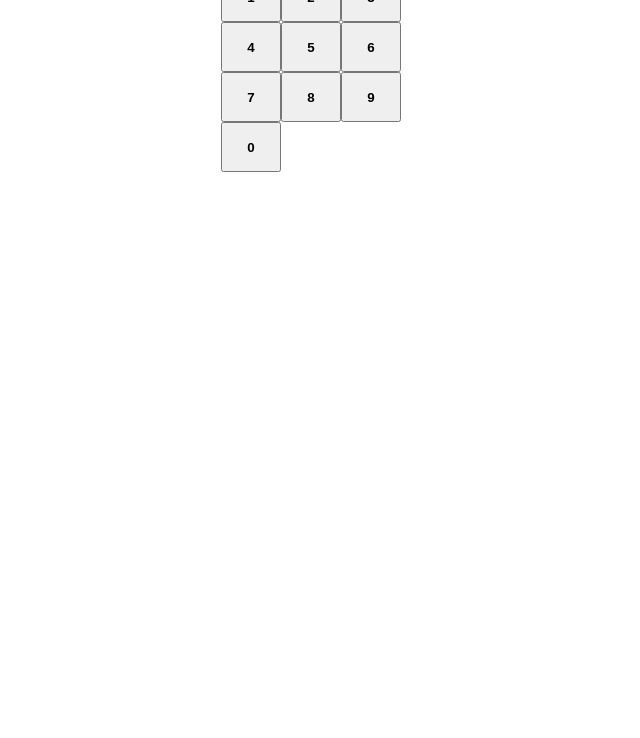
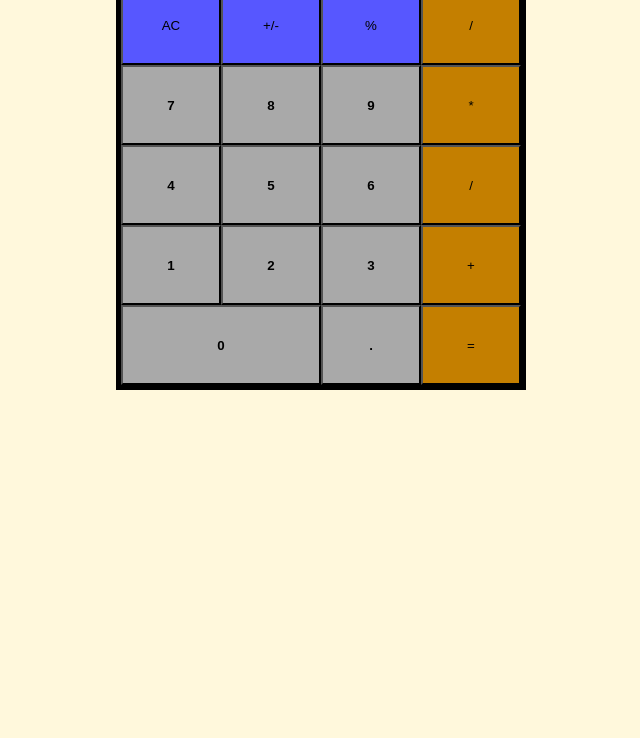
Before and after one commit to BreadWeasel/Project-Calculator, a plain HTML site: page index.html in a window 1280 px wide. Shown: the part 62-800 px from the top of the page, without its empty margins (319-959 px from the left). Drawn offline with Linux system fonts and the light colour scheme.

Commit message:
Add operation buttons and clean up calculator UI

```diff
--- a/index.html
+++ b/index.html
@@ -8,18 +8,34 @@
     <script src="javascript.js" defer></script>
 </head>
 <body>
-    <div class="text-output">Numbers Here</div>
-    <div class="buttons">
-        <button class="number-button">1</button>
-        <button class="number-button">2</button>
-        <button class="number-button">3</button>
-        <button class="number-button">4</button>
-        <button class="number-button">5</button>
-        <button class="number-button">6</button>
-        <button class="number-button">7</button>
-        <button class="number-button">8</button>
-        <button class="number-button">9</button>
-        <button class="number-button">0</button>
+    <div class="calculator-screen">
+        <div class="text-output">Numbers Here</div>
+        <div class="buttons">
+            <button class="clear-button">AC</button>
+            <button class="sign-button">+/-</button>
+            <button class="percentage-button">%</button>
+            <button class="operator-button">/</button>
+
+            <button class="number-button">7</button>
+            <button class="number-button">8</button>
+            <button class="number-button">9</button>
+            <button class="operator-button">*</button>
+
+            <button class="number-button">4</button>
+            <button class="number-button">5</button>
+            <button class="number-button">6</button>
+            <button class="operator-button">/</button>
+
+            <button class="number-button">1</button>
+            <button class="number-button">2</button>
+            <button class="number-button">3</button>
+            <button class="operator-button">+</button>
+
+            <button id="zero-button" class="number-button">0</button>
+            <button class = "decimal-button">.</button>
+            <button class="operator-button">=</button>
+        </div>
     </div>
+
 </body>
 </html>
--- a/style.css
+++ b/style.css
@@ -5,13 +5,22 @@ body
     justify-content: center;
     align-items: center;
     gap: 8px;
+    background-color: cornsilk;
 }
 
 
+.calculator-screen
+{
+    border: 5px solid black;
+}
+
 .text-output
 {
-    font-weight: bold;
-    background-color: aqua;
+    font-weight: bolder;
+    background-color: rgb(158, 193, 161);
+    color: black;
+    font-size: 30px;
+
 }
 
 
@@ -19,13 +28,41 @@ body
 {
     display: flex;
     flex-wrap: wrap;
-    width: 200px;
-    height: 200px;
+    width: 400px;
+    height: 400px;
+}
+
+
+.clear-button, .sign-button, .percentage-button
+{
+    flex-basis: 25%;
+    background-color: rgb(87, 87, 255);
+}
+
+
+.operator-button
+{
+    flex-basis: 25%;
+    background-color: rgb(196, 127, 0);
 }
 
 
 .number-button
 {
-    flex-basis: 30%;
+    flex-basis: 25%;
     font-weight: bold;
+    background-color: darkgray;
 }
+
+
+#zero-button
+{
+    flex-basis: 50%;
+}
+
+.decimal-button
+{
+    flex-basis: 25%;
+    font-weight: bolder;
+    background-color: darkgray;
+}
```
